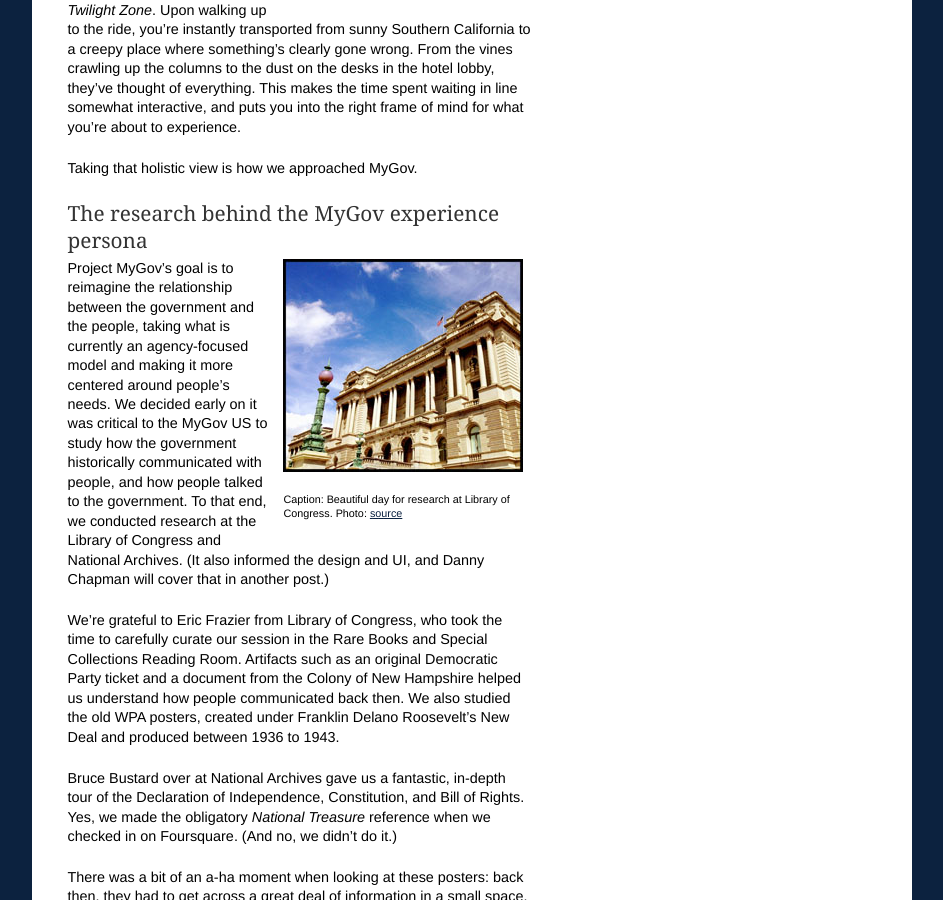
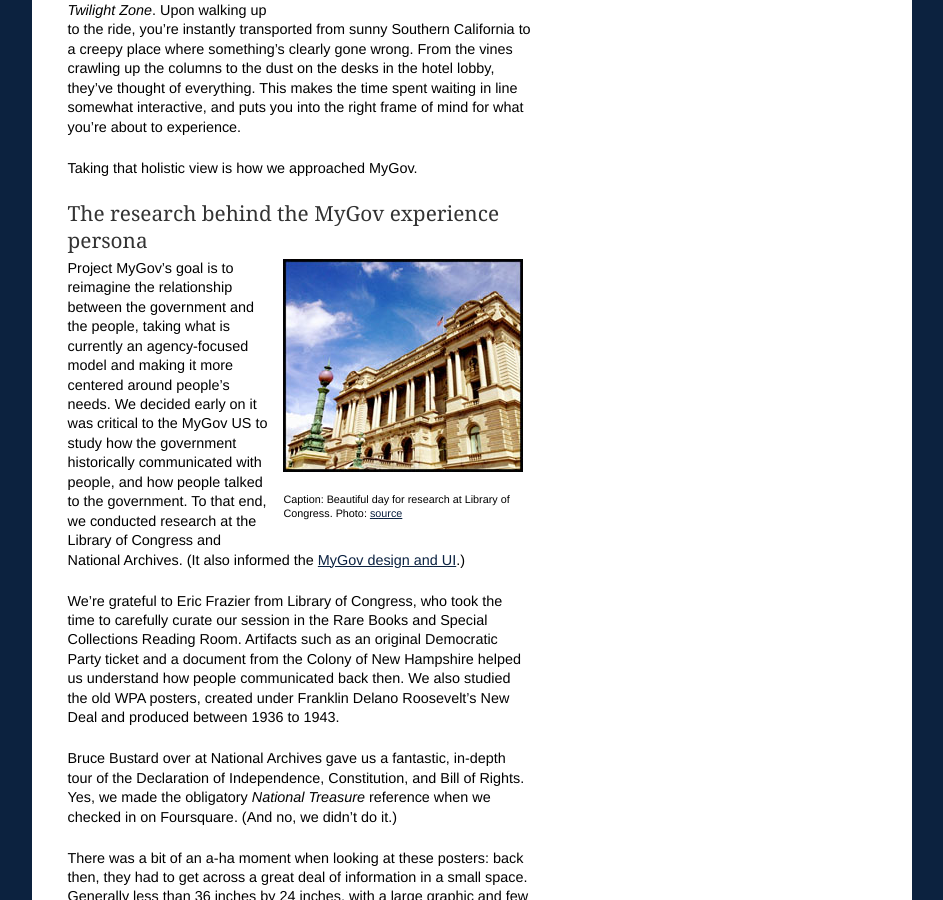
Before and after one commit to presidential-innovation-fellows/mygov, a Jekyll site: the page built from _posts/2012-10-15-my-gov-experience-ux-persona.md, in a window 1280 px wide and 900 px high, scrolled down 1304 px. Shown: the whole window, without its empty margins (168-1111 px from the left). Built offline with Jekyll 4.4.1, drawn with Linux system fonts in a browser that asks for light colours; nearby versions of some CDN libraries; comment, search, counter and statistics services are not loaded.

Commit message:
Updated _posts/2012-10-15-my-gov-experience-ux-persona.md

```diff
--- a/_posts/2012-10-15-my-gov-experience-ux-persona.md
+++ b/_posts/2012-10-15-my-gov-experience-ux-persona.md
@@ -61,7 +61,7 @@
 
 </div>
 
-Project MyGov's goal is to reimagine the relationship between the government and the people, taking what is currently an agency-focused model and making it more centered around people's needs. We decided early on it was critical to the MyGov US to study how the government historically communicated with people, and how people talked to the government. To that end, we conducted research at the Library of Congress and National Archives. (It also informed the design and UI, and Danny Chapman will cover that in another post.)
+Project MyGov's goal is to reimagine the relationship between the government and the people, taking what is currently an agency-focused model and making it more centered around people's needs. We decided early on it was critical to the MyGov US to study how the government historically communicated with people, and how people talked to the government. To that end, we conducted research at the Library of Congress and National Archives. (It also informed the [MyGov design and UI](http://bit.ly/mygovuxpersona).)
 
 We're grateful to Eric Frazier from Library of Congress, who took the time to carefully curate our session in the Rare Books and Special Collections Reading Room. Artifacts such as an original Democratic Party ticket and a document from the Colony of New Hampshire helped us understand how people communicated back then. We also studied the old WPA posters, created under Franklin Delano Roosevelt's New Deal and produced between 1936 to 1943.
 
```
